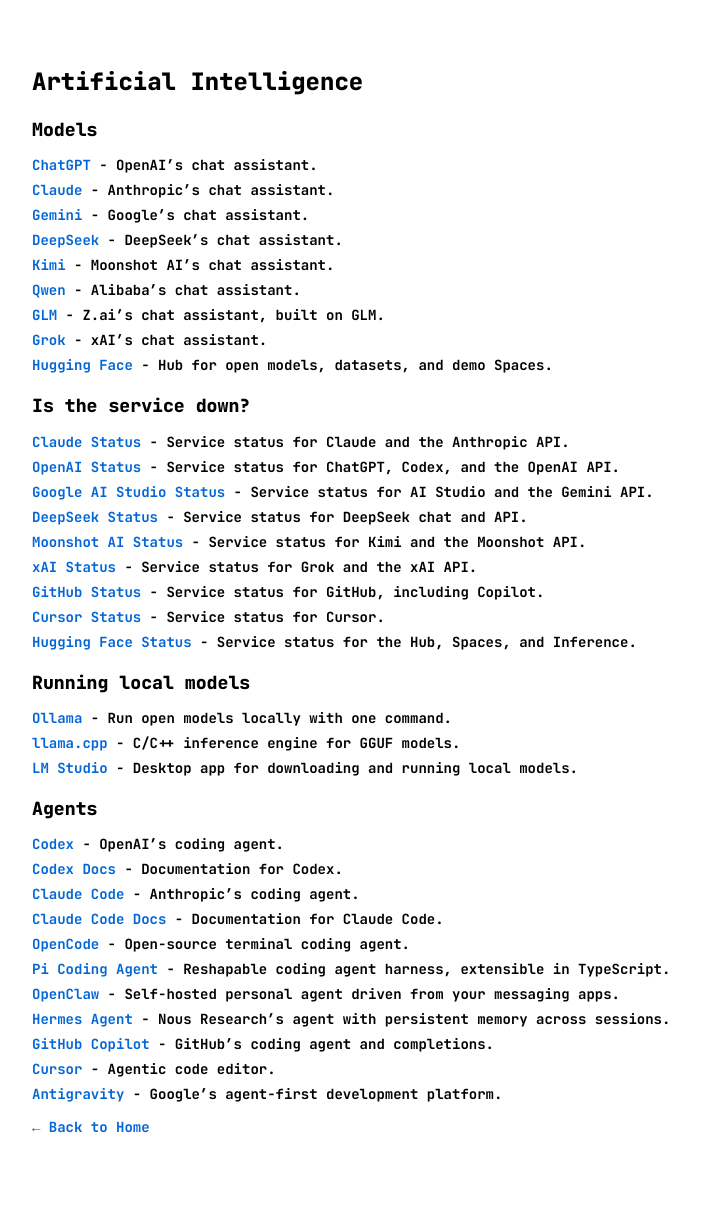
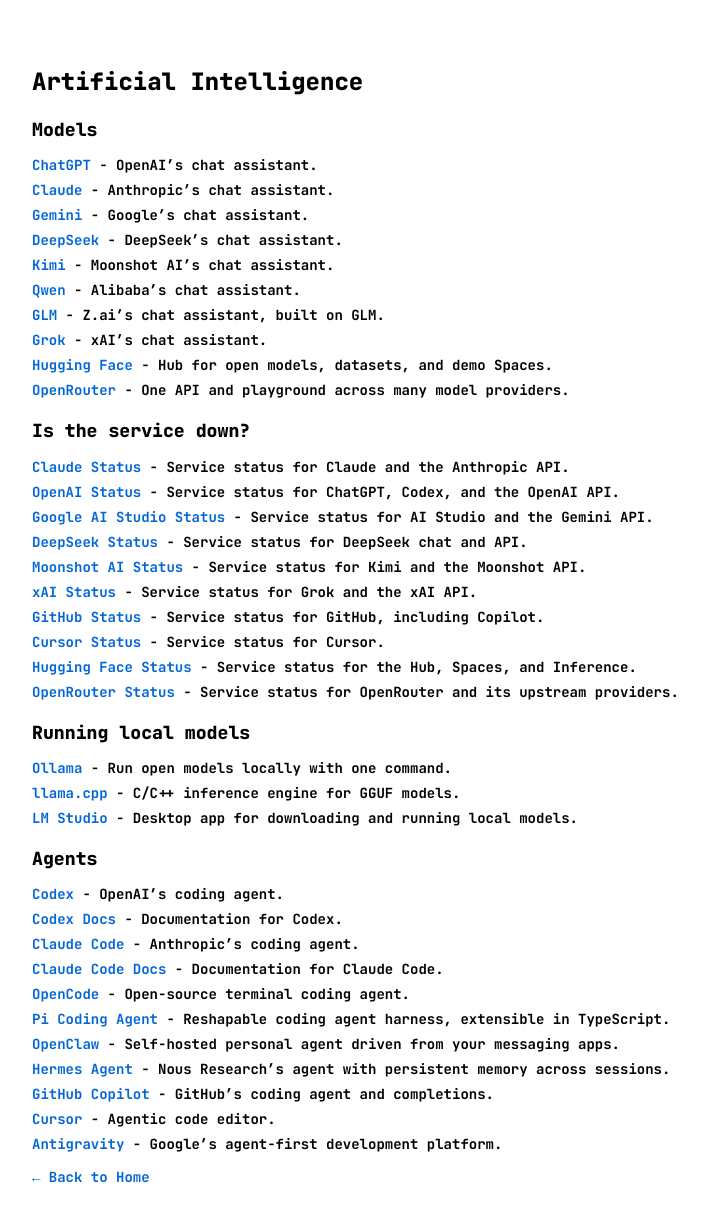
Before and after one commit to 0stellensatz/links, a Jekyll site: the page built from page_ai.md, in a window 1280 px wide. Shown: the whole page, without its empty margins (240-947 px from the left). Built offline with Jekyll 4.4.1, drawn with Linux system fonts in a browser that asks for light colours; before the commit the page ends 1170 px from its top, so only the background shows below that.

Commit message:
Add OpenRouter and its status page
Co-Authored-By: Claude Opus 5 (1M context) <noreply@anthropic.com>

```diff
--- a/_data/links_ai.yml
+++ b/_data/links_ai.yml
@@ -27,6 +27,9 @@
   - title: "Hugging Face"
     url: "https://huggingface.co"
     description: "Hub for open models, datasets, and demo Spaces."
+  - title: "OpenRouter"
+    url: "https://openrouter.ai"
+    description: "One API and playground across many model providers."
 
 - heading: "Is the service down?"
   links:
@@ -57,6 +60,9 @@
   - title: "Hugging Face Status"
     url: "https://status.huggingface.co"
     description: "Service status for the Hub, Spaces, and Inference."
+  - title: "OpenRouter Status"
+    url: "https://status.openrouter.ai"
+    description: "Service status for OpenRouter and its upstream providers."
 
 - heading: "Running local models"
   links:
```
